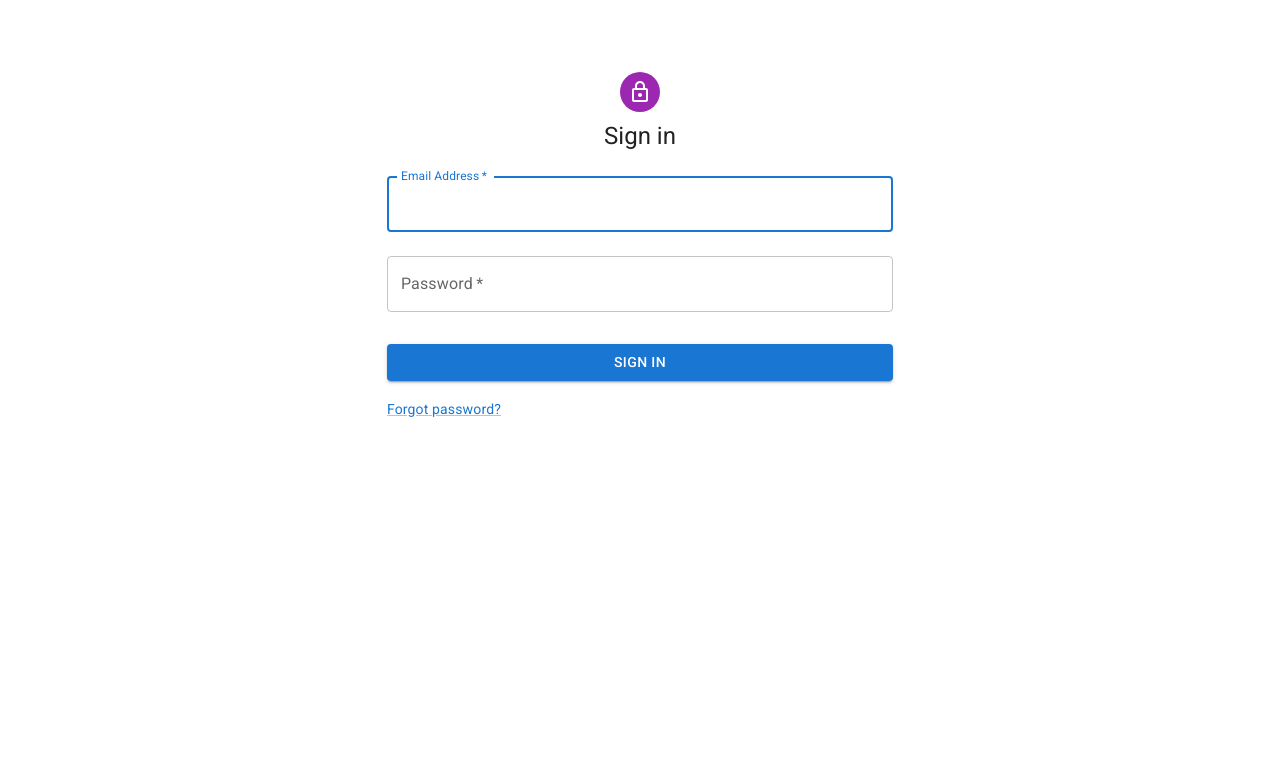
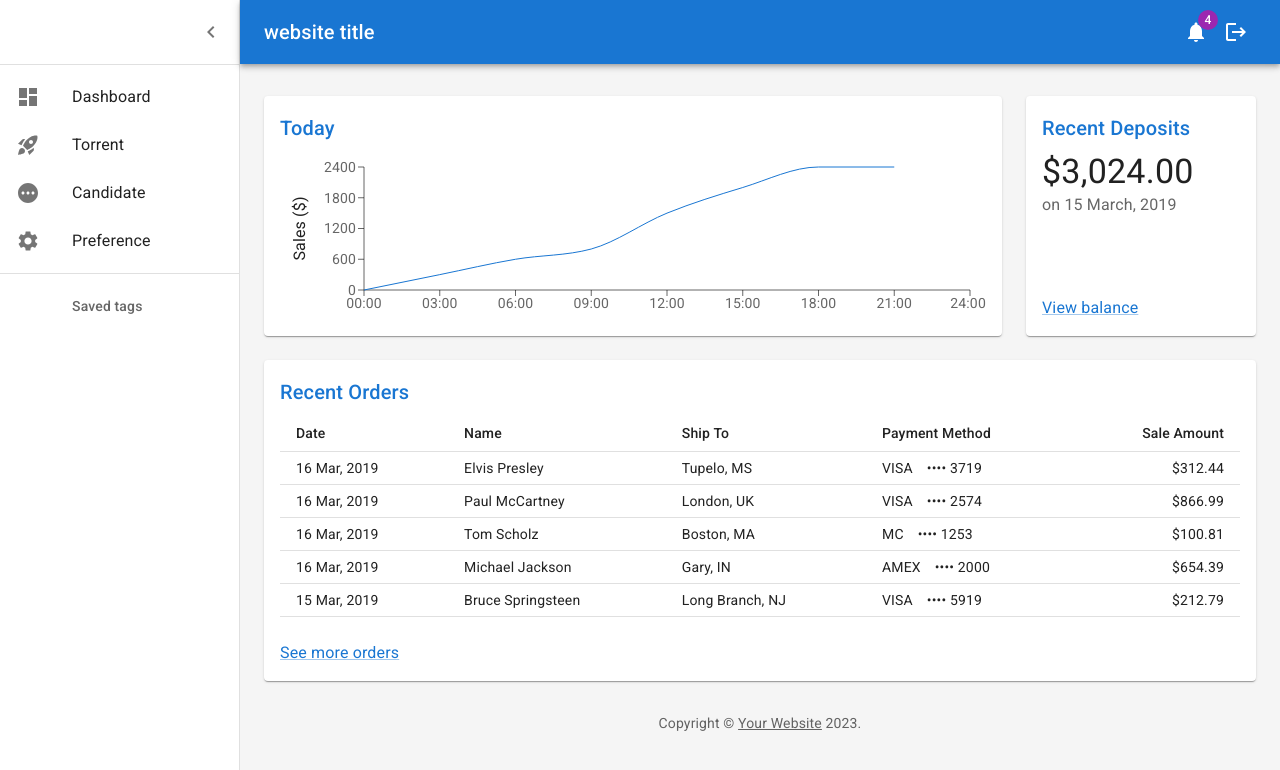
Before and after one commit to Rugal/spa-template, a React (Create React App) app: page / in a window 1280 px wide. Shown: the top 770 px of the page. Built offline with nearby package versions, Linux system fonts and the light colour scheme; a web font is replaced by a local one.

Commit message:
Finish main framework

```diff
--- /dev/null
+++ b/src/component/Copyright/component.tsx
@@ -0,0 +1,15 @@
+import * as React from "react";
+import Link from "@mui/material/Link";
+import Typography from "@mui/material/Typography";
+
+const Copyright = () =>
+  <Typography variant="body2" color="text.secondary" align="center" sx={{ pt: 4 }}>
+    {"Copyright © "}
+    <Link color="inherit" href="https://mui.com/">
+      Your Website
+    </Link>{" "}
+    {new Date().getFullYear()}
+    {"."}
+  </Typography>;
+
+export default Copyright;
--- /dev/null
+++ b/src/component/Copyright/index.tsx
@@ -0,0 +1,3 @@
+import Copyright from "./component";
+
+export default Copyright;
--- a/src/component/ListItem/component.tsx
+++ b/src/component/ListItem/component.tsx
@@ -3,12 +3,10 @@ import ListItemButton from "@mui/material/ListItemButton";
 import ListItemIcon from "@mui/material/ListItemIcon";
 import ListItemText from "@mui/material/ListItemText";
 import ListSubheader from "@mui/material/ListSubheader";
+import RocketLaunchIcon from "@mui/icons-material/RocketLaunch";
+import PendingIcon from "@mui/icons-material/Pending";
+import SettingsIcon from "@mui/icons-material/Settings";
 import DashboardIcon from "@mui/icons-material/Dashboard";
-import ShoppingCartIcon from "@mui/icons-material/ShoppingCart";
-import PeopleIcon from "@mui/icons-material/People";
-import BarChartIcon from "@mui/icons-material/BarChart";
-import LayersIcon from "@mui/icons-material/Layers";
-import AssignmentIcon from "@mui/icons-material/Assignment";
 
 export const mainListItems = (
   <React.Fragment>
@@ -20,27 +18,21 @@ export const mainListItems = (
     </ListItemButton>
     <ListItemButton>
       <ListItemIcon>
-        <ShoppingCartIcon />
+        <RocketLaunchIcon />
       </ListItemIcon>
-      <ListItemText primary="Orders" />
+      <ListItemText primary="Torrent" />
     </ListItemButton>
     <ListItemButton>
       <ListItemIcon>
-        <PeopleIcon />
+        <PendingIcon />
       </ListItemIcon>
-      <ListItemText primary="Customers" />
+      <ListItemText primary="Candidate" />
     </ListItemButton>
     <ListItemButton>
       <ListItemIcon>
-        <BarChartIcon />
+        <SettingsIcon />
       </ListItemIcon>
-      <ListItemText primary="Reports" />
-    </ListItemButton>
-    <ListItemButton>
-      <ListItemIcon>
-        <LayersIcon />
-      </ListItemIcon>
-      <ListItemText primary="Integrations" />
+      <ListItemText primary="Preference" />
     </ListItemButton>
   </React.Fragment>
 );
@@ -48,25 +40,10 @@ export const mainListItems = (
 export const secondaryListItems = (
   <React.Fragment>
     <ListSubheader component="div" inset>
-      Saved reports
+      Saved tags
     </ListSubheader>
+
     <ListItemButton>
-      <ListItemIcon>
-        <AssignmentIcon />
-      </ListItemIcon>
-      <ListItemText primary="Current month" />
-    </ListItemButton>
-    <ListItemButton>
-      <ListItemIcon>
-        <AssignmentIcon />
-      </ListItemIcon>
-      <ListItemText primary="Last quarter" />
-    </ListItemButton>
-    <ListItemButton>
-      <ListItemIcon>
-        <AssignmentIcon />
-      </ListItemIcon>
-      <ListItemText primary="Year-end sale" />
     </ListItemButton>
   </React.Fragment>
 );
--- a/src/page/Dashboard/component.tsx
+++ b/src/page/Dashboard/component.tsx
@@ -1,5 +1,5 @@
 import * as React from "react";
-import { styled, createTheme, ThemeProvider } from "@mui/material/styles";
+import { styled } from "@mui/material/styles";
 import CssBaseline from "@mui/material/CssBaseline";
 import MuiDrawer from "@mui/material/Drawer";
 import Box from "@mui/material/Box";
@@ -9,11 +9,11 @@ import List from "@mui/material/List";
 import Typography from "@mui/material/Typography";
 import Divider from "@mui/material/Divider";
 import IconButton from "@mui/material/IconButton";
+import LogoutIcon from "@mui/icons-material/Logout";
 import Badge from "@mui/material/Badge";
 import Container from "@mui/material/Container";
 import Grid from "@mui/material/Grid";
 import Paper from "@mui/material/Paper";
-import Link from "@mui/material/Link";
 import MenuIcon from "@mui/icons-material/Menu";
 import ChevronLeftIcon from "@mui/icons-material/ChevronLeft";
 import NotificationsIcon from "@mui/icons-material/Notifications";
@@ -21,19 +21,7 @@ import { mainListItems, secondaryListItems } from "../../component/ListItem";
 import Chart from "../../component/Chart";
 import Deposits from "../../component/Deposite";
 import Orders from "../../component/Order";
-
-function Copyright(props: any) {
-  return (
-    <Typography variant="body2" color="text.secondary" align="center" {...props}>
-      {"Copyright © "}
-      <Link color="inherit" href="https://mui.com/">
-        Your Website
-      </Link>{" "}
-      {new Date().getFullYear()}
-      {"."}
-    </Typography>
-  );
-}
+import Copyright from "../../component/Copyright";
 
 const drawerWidth = 240;
 
@@ -85,17 +73,13 @@ const Drawer = styled(MuiDrawer, { shouldForwardProp: (prop) => prop !== "open"
   })
 );
 
-// TODO remove, this demo shouldn't need to reset the theme.
-const defaultTheme = createTheme();
-
-export default function Dashboard() {
+const Dashboard = () => {
   const [open, setOpen] = React.useState(true);
   const toggleDrawer = () => {
     setOpen(!open);
   };
 
   return (
-    <ThemeProvider theme={defaultTheme}>
     <Box sx={{ display: "flex" }}>
       <CssBaseline />
       <AppBar position="absolute" open={open}>
@@ -123,12 +107,15 @@ export default function Dashboard() {
             noWrap
             sx={{ flexGrow: 1 }}
           >
-              Dashboard
+            website title
           </Typography>
           <IconButton color="inherit">
             <Badge badgeContent={4} color="secondary">
               <NotificationsIcon />
             </Badge>
+          </IconButton>
+          <IconButton color="inherit">
+            <LogoutIcon />
           </IconButton>
         </Toolbar>
       </AppBar>
@@ -200,10 +187,11 @@ export default function Dashboard() {
               </Paper>
             </Grid>
           </Grid>
-            <Copyright sx={{ pt: 4 }} />
+          <Copyright />
         </Container>
       </Box>
     </Box>
-    </ThemeProvider>
   );
-}
+};
+
+export default Dashboard;
--- a/src/router.tsx
+++ b/src/router.tsx
@@ -9,13 +9,13 @@ import Dashboard from "./page/Dashboard";
 
 const router = createBrowserRouter([
   {
-    path: "/",
+    path: "/login",
     element: <Login />,
     children: [
     ],
   },
   {
-    path: "/dashboard",
+    path: "/",
     element: <Dashboard />,
     children: [
     ],
```
Lines whose indentation alone changed are shown as unchanged.
